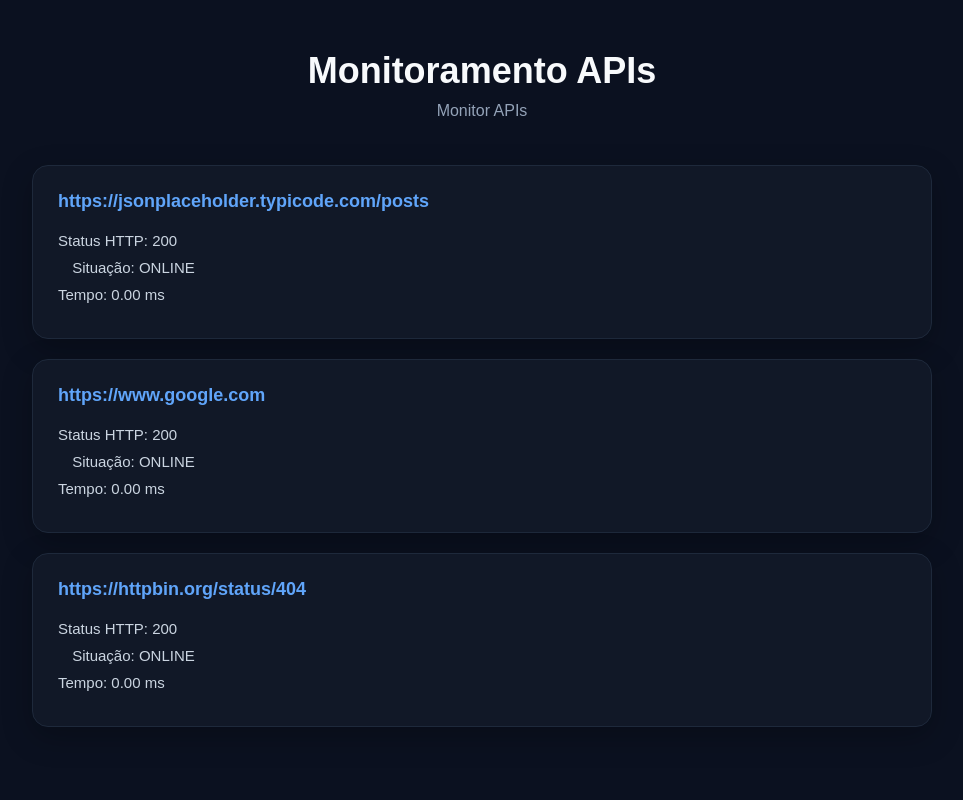
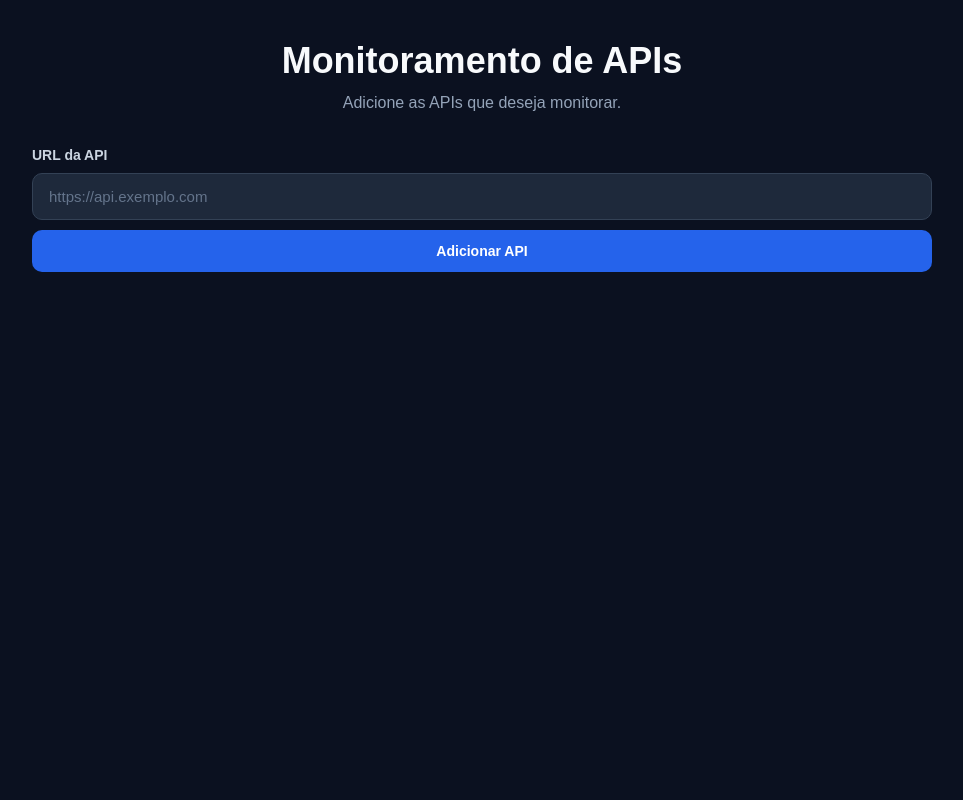
Before and after one commit to EduardoCosta71/Monitoramento-de-APIs-Python-Flask, a Flask app: page / in a window 1280 px wide. Shown: the whole page, without its empty margins (158-1121 px from the left). Run offline with Flask 3, Linux system fonts and the light colour scheme; data that the repository does not hold is empty.

Commit message:
Corrige layout e exibição dos resultados

```diff
--- a/apis.py
+++ b/apis.py
@@ -1,8 +1,8 @@
 
 apis = [
 
-    "https://jsonplaceholder.typicode.com/posts",
-    "https://www.google.com",
+    "https://poa.fiap.com.br/",
+    "https://bb.cruzeirodosulvirtual.com.br/ultra/courses/_1168295_1/outline",
     "https://httpbin.org/status/404"
 
 ]
--- a/routes/monitorar.py
+++ b/routes/monitorar.py
@@ -1,17 +1,86 @@
-from flask import Blueprint, render_template, request, redirect, url_for
-import pyodbc
+
+from flask import render_template, request
+
 from monitoramento import monitoramento
-from apis import apis
+
+
+# Lista que armazenará temporariamente as URLs adicionadas
+# Os links ficam disponíveis enquanto o Flask estiver executando
+apis_adicionadas = []
+
 
 def monitorar_registrar(app):
 
+    # ROTA PRINCIPAL
+
+    # Exibe a tela inicial do monitoramento
     @app.route("/")
-    def monitorar():
+    def inicio():
 
+        # Abre o template monitorar.html
+        # Enviamos a lista de APIs para exibir na página
+        return render_template(
+            "monitorar.html",
+            apis=apis_adicionadas
+        )
+
+
+    # ROTA PARA ADICIONAR UMA API
+
+
+    # Recebe a URL enviada pelo formulário
+    @app.route("/adicionar", methods=["POST"])
+    def adicionar_api():
+
+        # Captura o valor digitado no campo chamado "url"
+        url = request.form.get("url")
+
+        # Verifica se a URL foi preenchida
+        # Também verifica se ela ainda não está na lista
+        if url and url not in apis_adicionadas:
+
+            # Adiciona a URL à lista
+            apis_adicionadas.append(url)
+
+        # Retorna para a tela principal
+        # Enviamos novamente as APIs adicionadas
+        return render_template(
+            "monitorar.html",
+            apis=apis_adicionadas
+        )
+
+    # ROTA PARA MONITORAR TODAS AS APIs
+
+    # Executa o monitoramento quando o botão for clicado
+    @app.route("/monitorar", methods=["POST"])
+    def monitorar_api():
+
+        # Lista que armazenará os resultados
+        # de todas as APIs monitoradas
         resultados = []
 
-        for api in apis:
-            resultado = monitoramento(api)
+
+        # Percorre cada URL que foi adicionada
+        for url in apis_adicionadas:
+
+            # Chama a função monitoramento()
+            # e envia a URL atual como argumento
+            resultado = monitoramento(url)
+
+            # Adiciona o resultado na lista
             resultados.append(resultado)
 
-        return render_template("monitorar.html", resultados=resultados)
+
+        # Retorna para a tela principal
+        # Enviamos as APIs e os resultados para o HTML
+        return render_template("monitorar.html", apis=apis_adicionadas, resultados=resultados)
+
+    @app.route("/excluir_api/<path:url>", methods=["POST"])
+    def excluir_api(url):
+
+            if url in apis_adicionadas:
+
+                apis_adicionadas.remove(url)
+
+
+            return render_template("monitorar.html", apis=apis_adicionadas)
--- a/static/css/monitorar.css
+++ b/static/css/monitorar.css
@@ -1,177 +1,211 @@
+
 /* =========================================================
    CONFIGURAÇÕES GERAIS
    ========================================================= */
 
-
-/* Seleciona todos os elementos da página */
 * {
-
-    /* Remove a margem padrão dos elementos */
     margin: 0;
-
-    /* Remove o preenchimento padrão dos elementos */
     padding: 0;
-
-    /* Faz o tamanho do elemento incluir padding e borda */
     box-sizing: border-box;
 }
 
-
-/* Configura o corpo inteiro da página */
 body {
-
-    /* Define a fonte principal da página */
     font-family: Arial, Helvetica, sans-serif;
-
-    /* Define a cor de fundo */
     background: #0b1120;
-
-    /* Define a cor padrão dos textos */
     color: #e5e7eb;
-
-    /* Faz o body ocupar pelo menos toda a altura da tela */
     min-height: 100vh;
-
-    /* Cria espaço entre o conteúdo e as bordas da tela */
-    padding: 50px;
+    padding: 40px 20px;
 }
 
 
 /* =========================================================
-   TÍTULO PRINCIPAL
+   CONTAINER PRINCIPAL
    ========================================================= */
 
-
-/* Seleciona o h1 */
-h1 {
-
-    /* Centraliza o texto */
-    text-align: center;
-
-    /* Define o tamanho da fonte */
-    font-size: 36px;
-
-    /* Cria espaço abaixo do título */
-    margin-bottom: 10px;
-
-    /* Define a cor do título */
-    color: #f8fafc;
+.container {
+    width: 100%;
+    max-width: 900px;
+    margin: 0 auto;
 }
 
 
 /* =========================================================
-   SUBTÍTULO
+   TÍTULOS E TEXTOS
    ========================================================= */
 
+h1 {
+    text-align: center;
+    font-size: 36px;
+    color: #f8fafc;
+    margin-bottom: 12px;
+}
 
-/* Seleciona o parágrafo que está diretamente dentro do body */
-body > p {
+.container > p {
+    text-align: center;
+    color: #94a3b8;
+    margin-bottom: 35px;
+    font-size: 16px;
+}
 
-    /* Centraliza o texto */
-    text-align: center;
-
-    /* Define uma cor mais suave para o subtítulo */
-    color: #94a3b8;
-
-    /* Cria espaço abaixo do subtítulo */
-    margin-bottom: 45px;
-
-    /* Define o tamanho da fonte */
-    font-size: 16px;
+h2 {
+    color: #f8fafc;
+    font-size: 22px;
+    margin: 30px 0 18px;
 }
 
 
 /* =========================================================
-   CARD DE CADA API
+   FORMULÁRIOS
    ========================================================= */
 
+form {
+    display: flex;
+    flex-direction: column;
+    gap: 10px;
+    margin-bottom: 25px;
+}
 
-/* Seleciona cada elemento que possui a classe "container" */
-.container {
+label {
+    color: #cbd5e1;
+    font-size: 14px;
+    font-weight: bold;
+}
 
-    /* Define a largura máxima do card */
-    max-width: 900px;
+input[type="url"] {
+    width: 100%;
+    padding: 14px 16px;
+    background: #1e293b;
+    color: #f8fafc;
+    border: 1px solid #334155;
+    border-radius: 10px;
+    font-size: 15px;
+    outline: none;
+    transition: 0.3s ease;
+}
 
-    /* Centraliza o card horizontalmente */
-    margin: 0 auto 20px;
+input[type="url"]:focus {
+    border-color: #3b82f6;
+    box-shadow: 0 0 0 3px rgba(59, 130, 246, 0.15);
+}
 
-    /* Cria espaço interno dentro do card */
-    padding: 25px;
-
-    /* Define a cor de fundo do card */
-    background: #111827;
-
-    /* Cria uma borda ao redor do card */
-    border: 1px solid #1e293b;
-
-    /* Arredonda os cantos do card */
-    border-radius: 16px;
-
-    /* Cria uma sombra ao redor do card */
-    box-shadow: 0 10px 30px rgba(0, 0, 0, 0.25);
-
-    /* Faz as alterações visuais acontecerem suavemente */
-    transition: 0.3s ease;
+input::placeholder {
+    color: #64748b;
 }
 
 
 /* =========================================================
-   EFEITO AO PASSAR O MOUSE
+   BOTÕES
    ========================================================= */
 
+button {
+    padding: 13px 18px;
+    background: #2563eb;
+    color: #ffffff;
+    border: none;
+    border-radius: 10px;
+    font-size: 14px;
+    font-weight: bold;
+    cursor: pointer;
+    transition: 0.3s ease;
+}
 
-/* Aplica essas regras quando o mouse estiver sobre o card */
-.container:hover {
-
-    /* Move o card levemente para cima */
-    transform: translateY(-3px);
-
-    /* Muda a cor da borda */
-    border-color: #3b82f6;
-
-    /* Aumenta a sombra do card */
-    box-shadow: 0 15px 35px rgba(0, 0, 0, 0.35);
+button:hover {
+    background: #1d4ed8;
+    transform: translateY(-2px);
 }
 
 
 /* =========================================================
-   URL DA API
+   LISTA DE APIs
    ========================================================= */
 
+ul {
+    list-style: none;
+    display: flex;
+    flex-direction: column;
+    gap: 12px;
+    margin-bottom: 25px;
+}
 
-/* Seleciona o h2 que está dentro do card */
-.container h2 {
+li {
+    display: flex;
+    align-items: center;
+    justify-content: space-between;
+    gap: 15px;
+    padding: 16px;
+    background: #111827;
+    border: 1px solid #1e293b;
+    border-radius: 12px;
+    color: #cbd5e1;
+    font-size: 14px;
+    word-break: break-all;
+}
 
-    /* Define o tamanho do texto */
-    font-size: 18px;
+li form {
+    margin: 0;
+    flex-shrink: 0;
+}
 
-    /* Define a cor azul da URL */
-    color: #60a5fa;
+li button {
+    background: #dc2626;
+    padding: 9px 13px;
+    font-size: 13px;
+}
 
-    /* Cria espaço abaixo da URL */
-    margin-bottom: 20px;
-
-    /* Permite quebrar URLs muito grandes */
-    word-break: break-all;
+li button:hover {
+    background: #b91c1c;
 }
 
 
 /* =========================================================
-   INFORMAÇÕES DA API
+   BOTÃO MONITORAR TODAS
    ========================================================= */
 
+form[action*="monitorar"] {
+    margin-top: 15px;
+}
 
-/* Seleciona os parágrafos dentro do card */
-.container p {
+form[action*="monitorar"] button {
+    background: #16a34a;
+}
 
-    /* Cria espaço acima e abaixo de cada informação */
+form[action*="monitorar"] button:hover {
+    background: #15803d;
+}
+
+
+/* =========================================================
+   CARDS DOS RESULTADOS
+   ========================================================= */
+
+.card {
+    background: #111827;
+    border: 1px solid #1e293b;
+    border-radius: 16px;
+    padding: 25px;
+    margin-bottom: 20px;
+    box-shadow: 0 10px 30px rgba(0, 0, 0, 0.25);
+    transition: 0.3s ease;
+}
+
+.card:hover {
+    transform: translateY(-3px);
+    border-color: #3b82f6;
+    box-shadow: 0 15px 35px rgba(0, 0, 0, 0.35);
+}
+
+.card h3,
+.card h2 {
+    color: #60a5fa;
+    font-size: 18px;
+    margin: 0 0 20px;
+    word-break: break-all;
+}
+
+.card p {
+    color: #cbd5e1;
+    font-size: 15px;
     margin: 10px 0;
-
-    /* Define a cor do texto */
-    color: #cbd5e1;
-
-    /* Define o tamanho da fonte */
-    font-size: 15px;
 }
 
 
@@ -179,154 +213,83 @@ body > p {
    STATUS
    ========================================================= */
 
-
-/* Configuração geral do status */
 .status {
-
-    /* Coloca a bolinha e o texto na mesma linha */
     display: flex;
-
-    /* Alinha verticalmente */
     align-items: center;
-
-    /* Espaço entre a bolinha e o texto */
     gap: 8px;
-
-    /* Deixa o texto mais destacado */
     font-weight: bold;
 }
 
-
-/* =========================================================
-   BOLINHA
-   ========================================================= */
-
-
-/* Elemento que representa a bolinha */
 .status-dot {
-
-    /* Largura */
     width: 10px;
-
-    /* Altura */
     height: 10px;
-
-    /* Transforma em círculo */
+    display: inline-block;
+    flex-shrink: 0;
     border-radius: 50%;
-
-    /* Permite definir largura e altura */
-    display: inline-block;
-
-    /* Impede que a bolinha seja achatada */
-    flex-shrink: 0;
 }
 
 
-/* =========================================================
-   ONLINE
-   ========================================================= */
+/* STATUS ONLINE */
 
-
-/* Texto do status online */
 .status.online {
-
-    /* Verde */
     color: #22c55e;
 }
 
-
-/* Bolinha online */
 .status.online .status-dot {
-
-    /* Fundo verde */
     background-color: #22c55e;
-
-    /* Brilho verde */
     box-shadow: 0 0 12px #22c55e;
 }
 
 
-/* =========================================================
-   ERRO DO CLIENTE
-   ========================================================= */
+/* ERRO DO CLIENTE */
 
-
-/* Texto do erro de cliente */
 .status.erro_cliente {
-
-    /* Amarelo */
     color: #f59e0b;
 }
 
-
-/* Bolinha do erro de cliente */
 .status.erro_cliente .status-dot {
-
-    /* Fundo amarelo */
     background-color: #f59e0b;
-
-    /* Brilho amarelo */
     box-shadow: 0 0 12px #f59e0b;
 }
 
 
-/* =========================================================
-   ERRO DO SERVIDOR
-   ========================================================= */
+/* ERRO DO SERVIDOR */
 
-
-/* Texto do erro de servidor */
-.status.erro_servidor {
-
-    /* Vermelho */
+.status.erro_servidor,
+.status.error_servidor {
     color: #ef4444;
 }
 
+.status.erro_servidor .status-dot,
+.status.error_servidor .status-dot {
+    background-color: #ef4444;
+    box-shadow: 0 0 12px #ef4444;
+}
 
-/* Bolinha do erro de servidor */
-.status.erro_servidor .status-dot {
 
-    /* Fundo vermelho */
+/* API OFFLINE */
+
+.status.offline {
+    color: #ef4444;
+}
+
+.status.offline .status-dot {
     background-color: #ef4444;
-
-    /* Brilho vermelho */
     box-shadow: 0 0 12px #ef4444;
 }
 
 
 /* =========================================================
-   OFFLINE
+   MENSAGEM DE ERRO
    ========================================================= */
 
-
-/* Texto offline */
-.status.offline {
-
-    /* Vermelho */
-    color: #ef4444;
-}
-
-
-/* Bolinha offline */
-.status.offline .status-dot {
-
-    /* Fundo vermelho */
-    background-color: #ef4444;
-
-    /* Brilho vermelho */
-    box-shadow: 0 0 12px #ef4444;
-}
-
-/* =========================================================
-   LINHA <HR>
-   ========================================================= */
-
-
-/* Seleciona as linhas <hr> que estão entre os cards */
-hr {
-
-    /* Esconde a linha */
-    display: none;
+.erro {
+    padding: 12px 15px;
+    background: rgba(220, 38, 38, 0.12);
+    border: 1px solid #dc2626;
+    border-radius: 8px;
+    color: #f87171;
+    text-align: center;
 }
 
 
@@ -334,38 +297,35 @@ hr {
    RESPONSIVIDADE
    ========================================================= */
 
-
-/* Essas regras serão aplicadas em telas menores */
 @media (max-width: 768px) {
 
-    /* Reduz o espaço externo do body */
     body {
-
-        /* Diminui o espaçamento para telas pequenas */
-        padding: 25px 15px;
+        padding: 30px 15px;
     }
 
-
-    /* Diminui o tamanho do título */
     h1 {
-
-        /* Tamanho menor para celular */
         font-size: 28px;
     }
 
+    .container > p {
+        font-size: 14px;
+        margin-bottom: 28px;
+    }
 
-    /* Ajusta o card para telas menores */
-    .container {
+    li {
+        align-items: flex-start;
+        flex-direction: column;
+    }
 
-        /* Diminui o espaço interno */
+    li form {
+        width: 100%;
+    }
+
+    li button {
+        width: 100%;
+    }
+
+    .card {
         padding: 20px;
     }
-
-
-    /* Diminui o tamanho da URL */
-    .container h2 {
-
-        /* Fonte menor */
-        font-size: 16px;
-    }
 }
--- a/templates/monitorar.html
+++ b/templates/monitorar.html
@@ -1,30 +1,122 @@
+
 <!DOCTYPE html>
 <html lang="pt-br">
+
 <head>
     <meta charset="UTF-8">
     <meta name="viewport" content="width=device-width, initial-scale=1.0">
-    <link rel="stylesheet" href="{{ url_for('static', filename='css/monitorar.css') }}">
-    <title>Monitoramento APIs</title>
 
+    <link rel="stylesheet"
+          href="{{ url_for('static', filename='css/monitorar.css') }}">
+
+    <title>Monitoramento de APIs</title>
 </head>
+
 <body>
-    <h1>Monitoramento APIs</h1>
-    <p>Monitor APIs</p>
+
+    <div class="container">
+
+        <h1>Monitoramento de APIs</h1>
+
+        <p>Adicione as APIs que deseja monitorar.</p>
+
+        <!-- Formulário para adicionar uma API -->
+        <form action="{{ url_for('adicionar_api') }}" method="POST">
+
+            <label for="url">URL da API</label>
+
+            <input
+                type="url"
+                id="url"
+                name="url"
+                placeholder="https://api.exemplo.com"
+                required
+            >
+
+            <button type="submit">
+                Adicionar API
+            </button>
+
+        </form>
+
+
+        <!-- Lista de APIs adicionadas -->
+        {% if apis and not resultados %}
+
+            <h2>APIs adicionadas</h2>
+
+            <ul>
+
+                {% for api in apis %}
+
+                    <li>
+
+                        {{ api }}
+
+                        <form
+                            action="{{ url_for('excluir_api', url=api) }}"
+                            method="POST"
+                            style="display: inline;"
+                        >
+
+                            <button type="submit">
+                                Excluir
+                            </button>
+
+                        </form>
+
+                    </li>
+
+                {% endfor %}
+
+            </ul>
+
+        {% endif %}
+
+
+        <!-- Botão para monitorar todas as APIs -->
+        {% if apis %}
+
+            <form action="{{ url_for('monitorar_api') }}" method="POST">
+
+                <button type="submit">
+                    Monitorar todas
+                </button>
+
+            </form>
+
+        {% endif %}
+
+
+        <!-- Resultados do monitoramento -->
+        {% if resultados %}
+
+            <h2>Resultados</h2>
 
             {% for resultado in resultados %}
 
-    <div class="container">
-        <h2> {{ resultado["url"] }}</h2>
-        <p>Status HTTP: {{ resultado["status_code"] | lower }}</p>
-        <p class="status{{ resultado['status'] }}">
+                <div class="card">
+
+                    <h3>{{ resultado["url"] }}</h3>
+
+                    <p>
+                        Status HTTP:
+                        {{ resultado["status_code"] }}
+                    </p>
+
+                    <p class="status {{ resultado['status']|lower }}">
+
                         <span class="status-dot"></span>
-            Situação: {{ resultado["status"] }}
+
+                        Situação:
+                        {{ resultado["status"] }}
+
                     </p>
 
                     {% if resultado["tempo_resposta"] is not none %}
 
                         <p>
-            Tempo:
+                            Tempo de resposta:
                             {{ "%.2f" | format(resultado["tempo_resposta"]) }} ms
                         </p>
 
@@ -32,9 +124,12 @@
 
                 </div>
 
-    <hr>
-
             {% endfor %}
 
+        {% endif %}
+
+    </div>
+
 </body>
+
 </html>
```
Also changed, not shown: templates/index.html (added, +50 -0 lines). Lines whose indentation alone changed are shown as unchanged.
